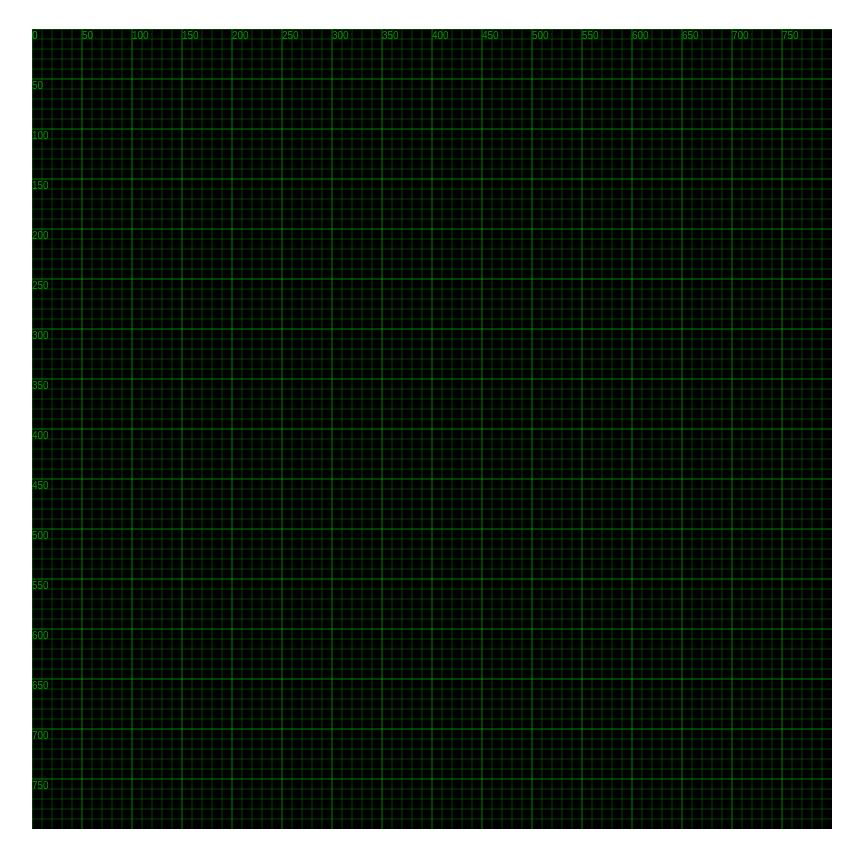
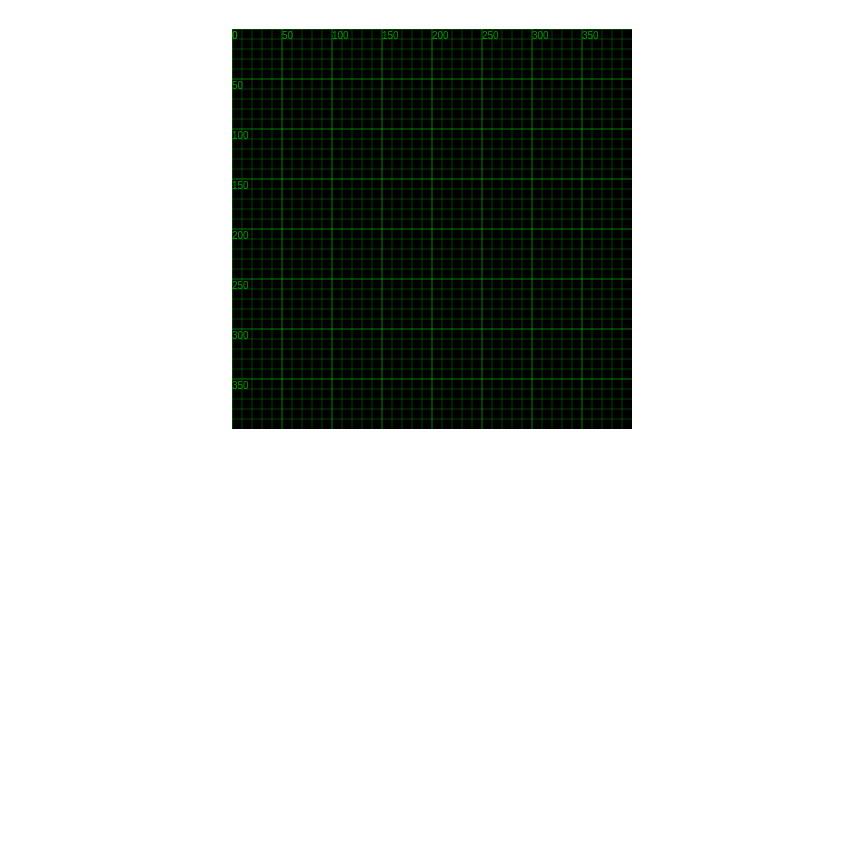
Before and after one commit to Ian-Chege/Game-Dev-JS, a website: page part2/part2.1.html in a window 1280 px wide. Shown: the part 61-912 px from the top of the page, without its empty margins (208-1071 px from the left). After the commit the page ends 800 px from the top, so only its background shows below. Drawn offline with Linux system fonts and the light colour scheme.

Commit message:
fix: refactor code to have drawing grid code

```diff
--- /dev/null
+++ b/part2/drawing.js
@@ -0,0 +1,30 @@
+function draw_grid(ctx, minor, major, stroke, fill) {
+  minor = minor || 10;
+  major = major || minor * 5;
+  stroke = stroke || "#00FF00";
+  fill = fill || "#009900";
+  ctx.save();
+  ctx.strokeStyle = stroke;
+  ctx.fillStyle = fill;
+  for (var x = 0; x < ctx.canvas.width; x += minor) {
+    ctx.beginPath();
+    ctx.moveTo(x, 0);
+    ctx.lineTo(x, ctx.canvas.height);
+    ctx.lineWidth = x % major == 0 ? 0.5 : 0.25;
+    ctx.stroke();
+    if (x % major == 0) {
+      ctx.fillText(x, x, 10);
+    }
+  }
+  for (var y = 0; y < ctx.canvas.height; y += minor) {
+    ctx.beginPath();
+    ctx.moveTo(0, y);
+    ctx.lineTo(ctx.canvas.width, y);
+    ctx.lineWidth = y % major == 0 ? 0.5 : 0.25;
+    ctx.stroke();
+    if (y % major == 0) {
+      ctx.fillText(y, 0, y + 10);
+    }
+  }
+  ctx.restore();
+}
--- a/part2/part2.1.html
+++ b/part2/part2.1.html
@@ -4,11 +4,12 @@
 <head>
     <title>More drawing to canvas</title>
     <link rel="stylesheet" href="styles.css">
+    <script src='drawing.js'></script>
 </head>
 
 <body>
     <h1>More drawing to canvas</h1>
-    <canvas id="asteroids" width="800" height="800"></canvas>
+    <canvas id="asteroids" width="400" height="400"></canvas>
     <script src="part2.1.js"></script>
 </body>
 
--- a/part2/part2.1.js
+++ b/part2/part2.1.js
@@ -1,34 +1,6 @@
 var canvas = document.getElementById("asteroids");
 var context = canvas.getContext("2d");
-context.fillStyle = 'black';
+context.fillStyle = "black";
 context.fillRect(0, 0, 400, 400);
 
-
-function draw_grid(ctx, minor, major, stroke, fill) {
-    minor = minor || 10;
-    major = major || minor * 5;
-    stroke = stroke || "#00FF00";
-    fill = fill || "#009900";
-    ctx.save();
-    ctx.strokeStyle = stroke;
-    ctx.fillStyle = fill;
-    for (var x = 0; x < ctx.canvas.width; x += minor) {
-        ctx.beginPath();
-        ctx.moveTo(x, 0);
-        ctx.lineTo(x, ctx.canvas.height);
-        ctx.lineWidth = (x % major == 0) ? 0.5 : 0.25;
-        ctx.stroke();
-        if (x % major == 0) { ctx.fillText(x, x, 10); }
-    }
-    for (var y = 0; y < ctx.canvas.height; y += minor) {
-        ctx.beginPath();
-        ctx.moveTo(0, y);
-        ctx.lineTo(ctx.canvas.width, y);
-        ctx.lineWidth = (y % major == 0) ? 0.5 : 0.25;
-        ctx.stroke();
-        if (y % major == 0) { ctx.fillText(y, 0, y + 10); }
-    }
-    ctx.restore();
-}
-
 draw_grid(context);
```
